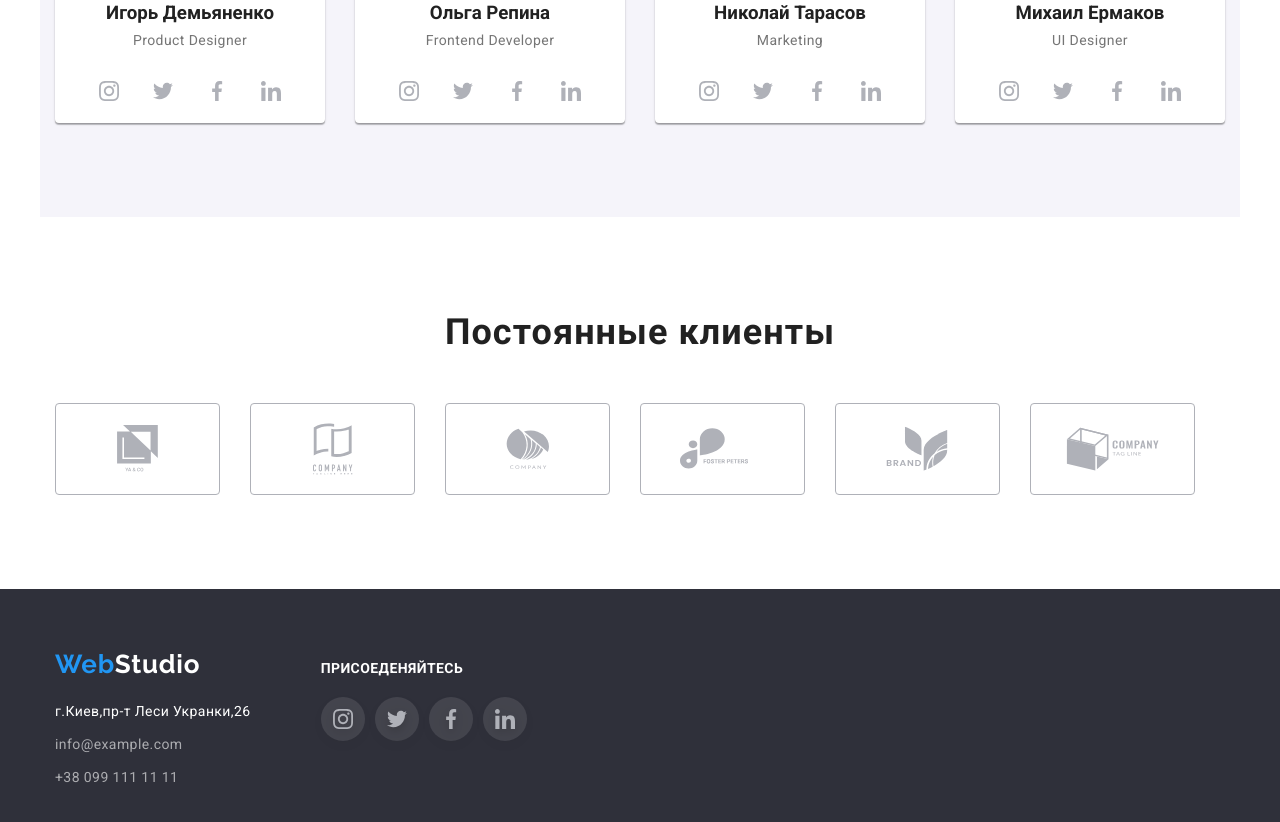
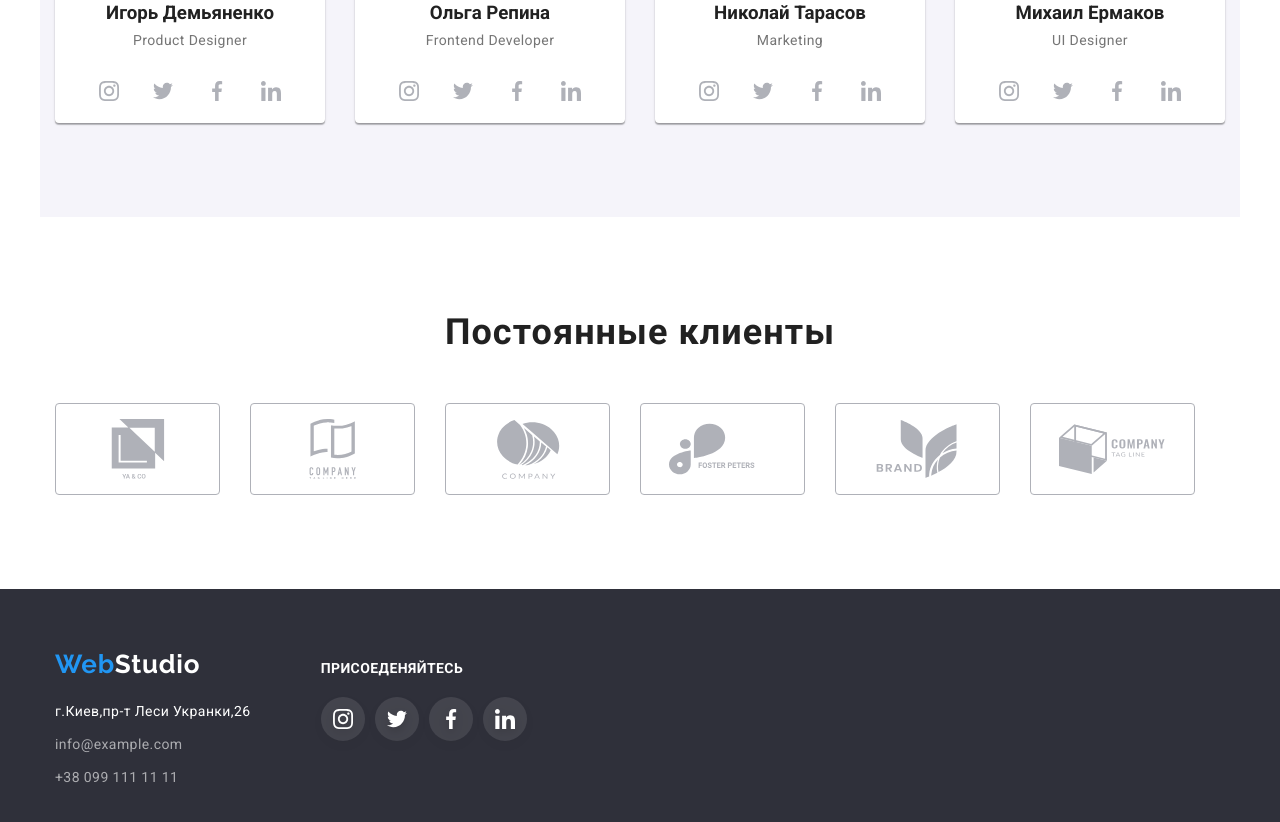
Before and after one commit to 787898Den/goit-markup-hw-04, a plain HTML site: page index.html in a window 1280 px wide. Shown: the part 2107-2929 px from the top of the page. Drawn offline with nearby package versions, Linux system fonts and the light colour scheme.

Commit message:
исправил ошибки

```diff
--- a/css/style.css
+++ b/css/style.css
@@ -205,18 +205,20 @@ button {
   border-radius: 50%;
   align-items: center;
   justify-content: center;
+  color: var(--icons-fill);
+}
+
+.social-link:focus .social-icon {
+  fill: var(--accent-color);
 }
 .social-link:hover,
 .social-link :focus {
   background-color: var(--accent-color);
-  fill: var(--second-text-color);
+  color: var(--second-text-color);
 }
-.social-icon :hover,
-.social-icon :focus {
-  fill: var(--second-text-color);
-}
+
 .social-icon {
-  fill: var(--icons-fill);
+  fill: currentColor;
 }
 .clients {
   padding-bottom: 94px;
@@ -254,18 +256,21 @@ button {
   border-radius: 4px;
   justify-content: center;
   align-items: center;
-}
-.clients-link {
-  background-color: var(--second-text-color);
+  color: var(--icons-fill);
 }
 
-.clients-icon :hover,
-.clients-icon :focus {
+.clients-link:hover,
+.clients-link:focus {
+  border-color: var(--accent-color);
+}
+.clients-link:hover .clients-icon,
+.clients-link:focus .clients-icon {
   fill: var(--accent-color);
 }
-
 .clients-icon {
-  fill: var(--icons-fill);
+  width: 106px;
+  height: 60px;
+  fill: currentColor;
 }
 
 .container-hero {
@@ -471,3 +476,6 @@ button {
   align-items: center;
   justify-content: center;
 }
+.social-link-icon {
+  color: var(--second-text-color);
+}
--- a/index.html
+++ b/index.html
@@ -434,10 +434,10 @@
             ПРИСОЕДЕНЯЙТЕСЬ
           </p>
           <ul class="footer-social-list list">
-            <li class="footer-social-item"><a href="" class=" social-link"><svg class="social-icon" width="20" height="20"> <use href="./image/icons.svg#icon-instagram" ></use></svg> </a></li>
-            <li class="footer-social-item"><a href="" class=" social-link"><svg class="social-icon" width="20" height="20"> <use href="./image/icons.svg#icon-twitter" ></use></svg> </a></li>
-            <li class="footer-social-item"><a href="" class=" social-link"><svg class="social-icon" width="20" height="20"> <use href="./image/icons.svg#icon-facebook"></use></svg> </a></li>
-            <li class="footer-social-item"><a href="" class=" social-link"><svg class="social-icon" width="20" height="20"> <use href="./image/icons.svg#icon-linkedin"></use></svg> </a></li>
+            <li class="footer-social-item"><a href="" class=" social-link social-link-icon"><svg class="social-icon" width="20" height="20"> <use href="./image/icons.svg#icon-instagram" ></use></svg> </a></li>
+            <li class="footer-social-item"><a href="" class=" social-link social-link-icon"><svg class="social-icon" width="20" height="20"> <use href="./image/icons.svg#icon-twitter" ></use></svg> </a></li>
+            <li class="footer-social-item"><a href="" class=" social-link social-link-icon"><svg class="social-icon" width="20" height="20"> <use href="./image/icons.svg#icon-facebook"></use></svg> </a></li>
+            <li class="footer-social-item"><a href="" class=" social-link social-link-icon"><svg class="social-icon" width="20" height="20"> <use href="./image/icons.svg#icon-linkedin"></use></svg> </a></li>
           </ul>
         </div>
       </div>
```
